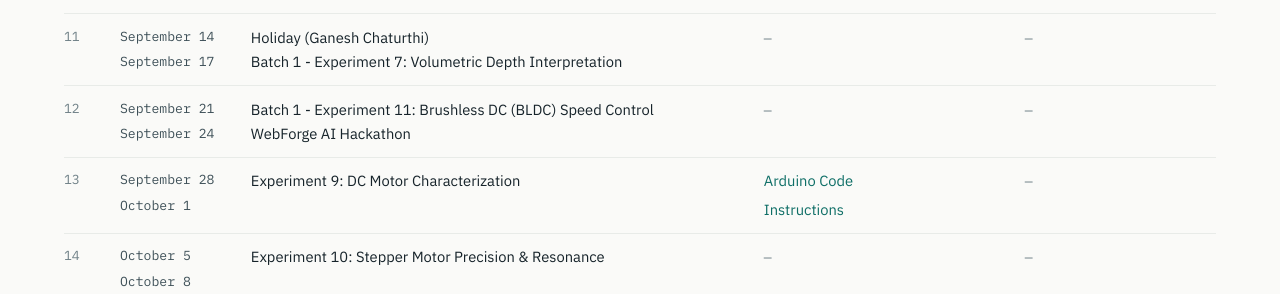
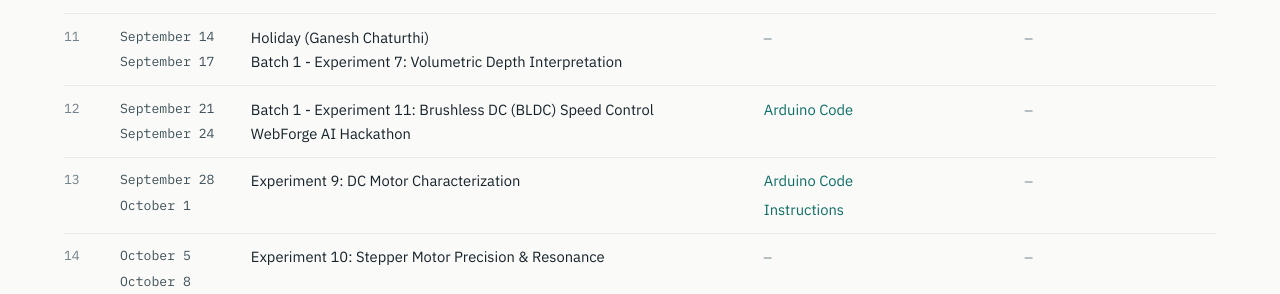
Before and after one commit to uhvardhan/sensors-actuators-lab, a Jekyll site: the page built from schedule.md, in a window 1280 px wide and 900 px high, scrolled down 814 px. Shown: the part 160-454 px from the top of the window. Built offline with Jekyll 4.4.1, drawn with Linux system fonts in a browser that asks for light colours.

Commit message:
Add Arduino code script for Experiment 11

```diff
--- a/_data/schedule.yml
+++ b/_data/schedule.yml
@@ -95,7 +95,9 @@
   dates: ["September 21", "September 24"]
   session: "Batch 1 - Experiment 11: Brushless DC (BLDC) Speed Control<br>WebForge AI Hackathon"
   notes: []
-  scripts: []
+  scripts:
+    - name: "Arduino Code"
+      url: "/assets/files/experiment_11.ino"
   resources: []
 - week: 13
   dates: ["September 28", "October 1"]
```
